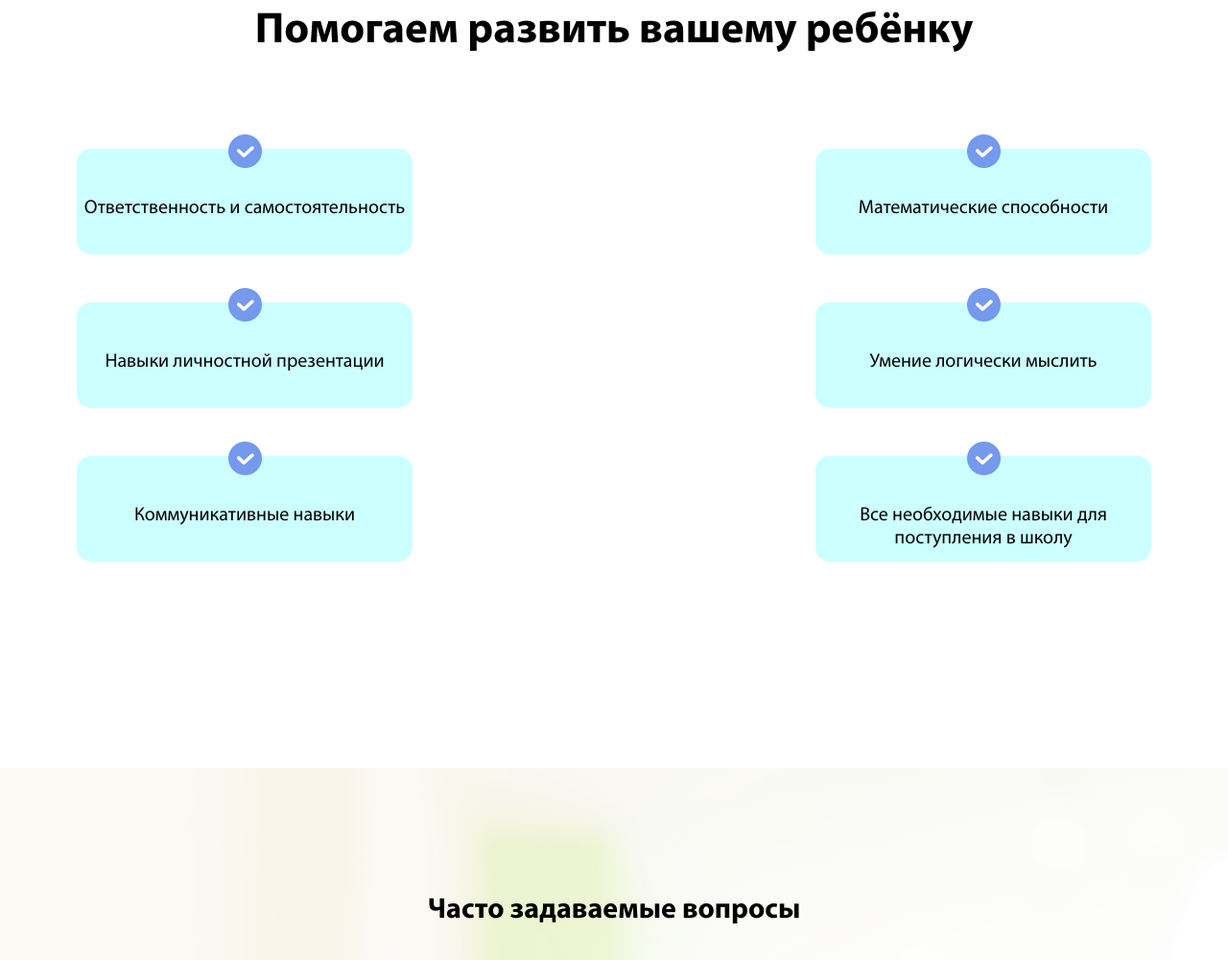
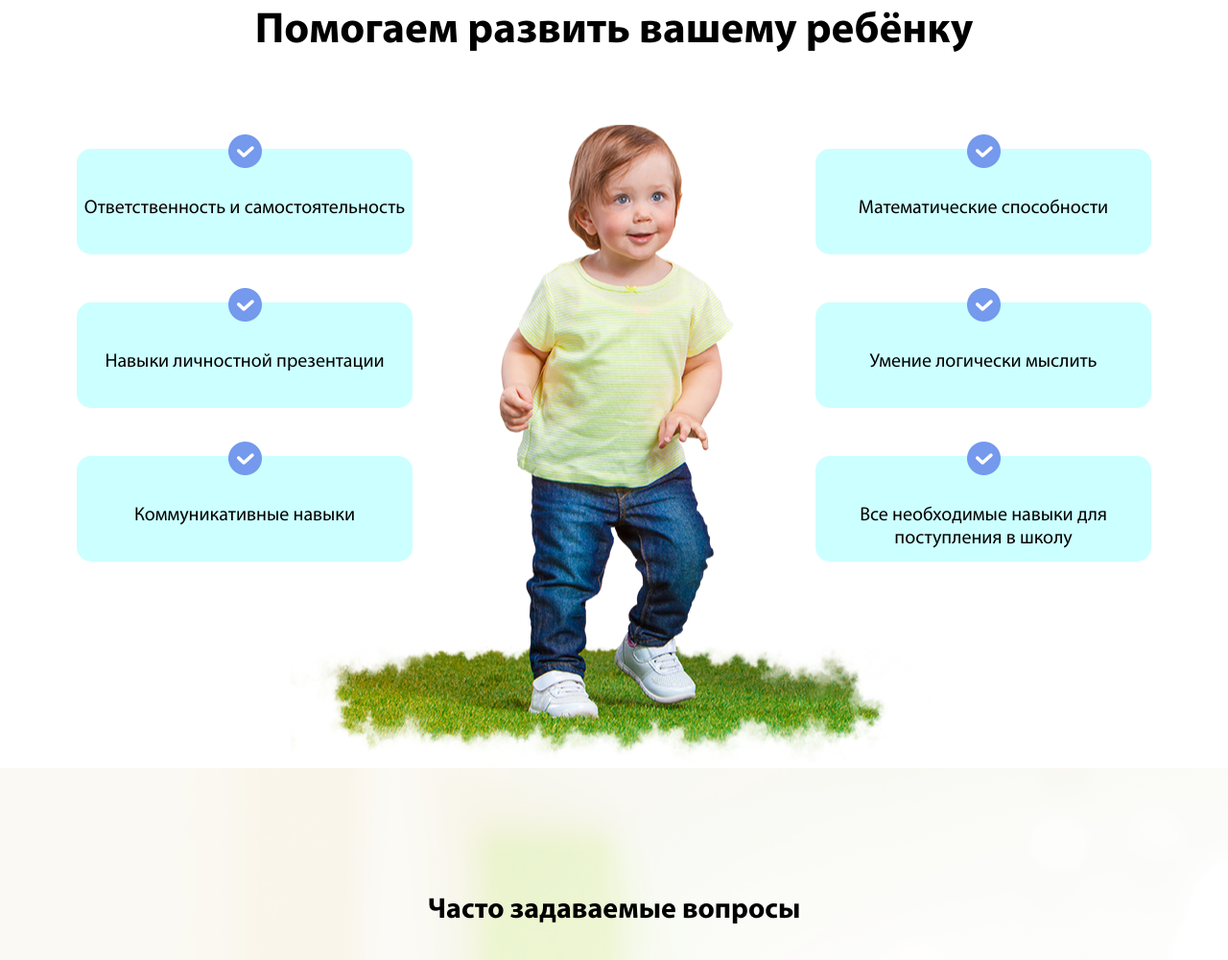
Before and after one commit to BelVarta/Sadik, a plain HTML site: page index.html in a window 1280 px wide. Shown: the part 2180-3180 px from the top of the page at 96% size. Drawn offline with nearby package versions, Linux system fonts and the light colour scheme; a web font is replaced by a local one.

Commit message:
Update style.css

```diff
--- a/style.css
+++ b/style.css
@@ -248,7 +248,7 @@
   -webkit-box-pack: justify;
       -ms-flex-pack: justify;
           justify-content: space-between;
-  background: transparent;
+   background: url(img/happychild.png) no-repeat;
   background-position: center;
 }
 
```
